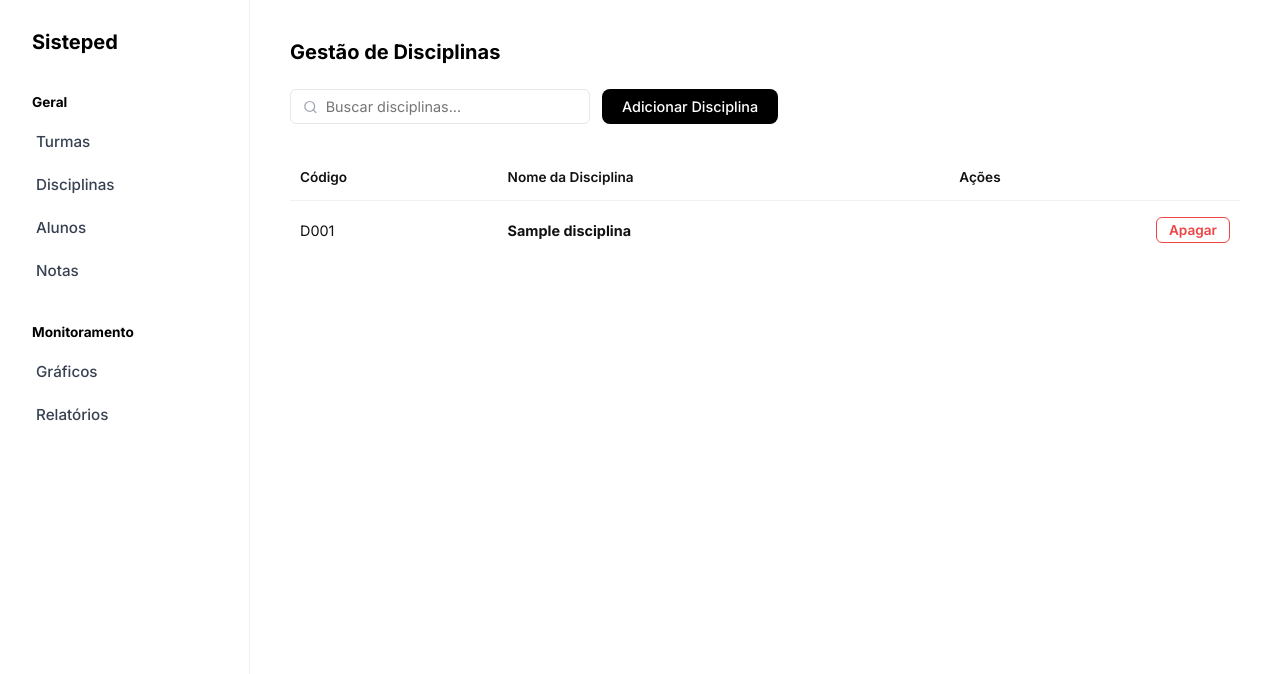
After one commit to r7melo/SistepedV2, a Flask app: page /disciplinas/ in a window 1280 px wide. The commit adds this page. Shown: the top 674 px of the page. Run offline with Flask 3, Linux system fonts and the light colour scheme; the visitor is signed in with stand-in values (Sample User, id 1); tables that the repository leaves empty hold one stand-in row (values such as "Sample post").

Commit message:
Crud - Disciplinas

```diff
--- a/sisteped/src/main.py
+++ b/sisteped/src/main.py
@@ -5,6 +5,7 @@ from .routes.relatorios import relatorios_bp
 from .routes.alunos import alunos_bp
 from .routes.notas import notas_bp
 from .routes.turmas import turmas_bp
+from .routes.disciplinas import disciplinas_bp
 
 app = Flask(
     __name__,
@@ -22,3 +23,4 @@ app.register_blueprint(relatorios_bp)
 app.register_blueprint(alunos_bp)
 app.register_blueprint(notas_bp)
 app.register_blueprint(turmas_bp)
+app.register_blueprint(disciplinas_bp)
--- /dev/null
+++ b/sisteped/src/routes/disciplinas.py
@@ -0,0 +1,43 @@
+from flask import Blueprint, render_template, request, redirect, url_for, flash, session
+from ..services.disciplina_service import (
+    listar_disciplinas_por_professor,
+    criar_disciplina_com_vinculo,
+    deletar_disciplina_seguro
+)
+
+disciplinas_bp = Blueprint('disciplinas', __name__, url_prefix='/disciplinas')
+
+@disciplinas_bp.route('/')
+def index():
+    if 'user_id' not in session:
+        return redirect(url_for('auth.login'))
+
+    # Filtra as disciplinas pelo professor logado
+    lista = listar_disciplinas_por_professor(session['user_id'])
+    return render_template('disciplinas/disciplinas.html', disciplinas=lista)
+
+@disciplinas_bp.route('/cadastrar', methods=['POST'])
+def cadastrar():
+    if 'user_id' not in session: return redirect(url_for('auth.login'))
+
+    nome = request.form.get('nome')
+    if nome:
+        # Passa o ID do professor para criar o vínculo
+        if criar_disciplina_com_vinculo(nome, session['user_id']):
+            flash('Disciplina vinculada com sucesso!', 'success')
+        else:
+            flash('Erro ao adicionar disciplina.', 'error')
+
+    return redirect(url_for('disciplinas.index'))
+
+@disciplinas_bp.route('/excluir/<int:id>', methods=['POST'])
+def excluir(id):
+    if 'user_id' not in session: return redirect(url_for('auth.login'))
+
+    # Só permite excluir se o vínculo pertencer ao professor logado
+    if deletar_disciplina_seguro(id, session['user_id']):
+        flash('Disciplina removida!', 'success')
+    else:
+        flash('Erro ao excluir ou permissão negada.', 'error')
+
+    return redirect(url_for('disciplinas.index'))
--- /dev/null
+++ b/sisteped/src/services/disciplina_service.py
@@ -0,0 +1,74 @@
+from .db import get_db_connection
+
+def listar_disciplinas_por_professor(id_professor):
+    """Lista apenas as disciplinas vinculadas ao professor logado."""
+    conn = get_db_connection()
+    resultados = []
+    if conn:
+        try:
+            cursor = conn.cursor(dictionary=True)
+            # Join entre Disciplina e ProfessorDisciplina para filtrar por professor
+            query = """
+                SELECT d.idDisciplina, d.nome
+                FROM Disciplina d
+                INNER JOIN ProfessorDisciplina pd ON d.idDisciplina = pd.idDisciplina
+                WHERE pd.idProfessor = %s
+                ORDER BY d.nome ASC
+            """
+            cursor.execute(query, (id_professor,))
+            resultados = cursor.fetchall()
+        except Exception as e:
+            print(f"Erro ao listar disciplinas: {e}")
+        finally:
+            cursor.close()
+            conn.close()
+    return resultados
+
+def criar_disciplina_com_vinculo(nome, id_professor):
+    """Cria a disciplina e vincula ao professor logado (ProfessorDisciplina)."""
+    conn = get_db_connection()
+    if not conn: return False
+    try:
+        cursor = conn.cursor()
+
+        # 1. Insere a disciplina
+        cursor.execute("INSERT INTO Disciplina (nome) VALUES (%s)", (nome,))
+        id_disciplina = cursor.lastrowid # Pega o ID gerado
+
+        # 2. Cria o vínculo na tabela ProfessorDisciplina
+        query_vinculo = "INSERT INTO ProfessorDisciplina (idProfessor, idDisciplina) VALUES (%s, %s)"
+        cursor.execute(query_vinculo, (id_professor, id_disciplina))
+
+        conn.commit()
+        return True
+    except Exception as e:
+        print(f"Erro ao criar disciplina e vínculo: {e}")
+        if conn: conn.rollback()
+        return False
+    finally:
+        cursor.close()
+        conn.close()
+
+def deletar_disciplina_seguro(id_disciplina, id_professor):
+    """Remove a disciplina apenas se ela pertencer ao professor logado."""
+    conn = get_db_connection()
+    if not conn: return False
+    try:
+        cursor = conn.cursor()
+
+        # Primeiro removemos o vínculo para evitar erro de FK
+        cursor.execute("DELETE FROM ProfessorDisciplina WHERE idDisciplina = %s AND idProfessor = %s",
+                       (id_disciplina, id_professor))
+
+        # Depois removemos a disciplina
+        cursor.execute("DELETE FROM Disciplina WHERE idDisciplina = %s", (id_disciplina,))
+
+        conn.commit()
+        return True
+    except Exception as e:
+        print(f"Erro ao deletar: {e}")
+        if conn: conn.rollback()
+        return False
+    finally:
+        cursor.close()
+        conn.close()
--- a/sisteped/src/templates/base.html
+++ b/sisteped/src/templates/base.html
@@ -17,6 +17,7 @@
                 <h3>Geral</h3>
                 <nav>
                     <a href="{{ url_for('turmas.index') }}" class="menu-item">Turmas</a>
+                    <a href="{{ url_for('disciplinas.index') }}" class="menu-item">Disciplinas</a>
                     <a href="{{ url_for('alunos.index') }}" class="menu-item">Alunos</a>
                     <a href="{{ url_for('notas.index') }}" class="menu-item">Notas</a>
                 </nav>
--- /dev/null
+++ b/sisteped/src/templates/disciplinas/disciplinas.html
@@ -0,0 +1,115 @@
+{% extends "base.html" %}
+
+{% block title %}Disciplinas - Sisteped{% endblock %}
+
+{% block content %}
+<div class="page-container">
+
+    <div class="page-header">
+        <h2>Gestão de Disciplinas</h2>
+    </div>
+
+    <div class="toolbar">
+        <div class="toolbar-left">
+            <div class="search-box">
+                <svg width="16" height="16" viewBox="0 0 24 24" fill="none" stroke="#9ca3af" stroke-width="2" stroke-linecap="round" stroke-linejoin="round"><circle cx="11" cy="11" r="8"></circle><line x1="21" y1="21" x2="16.65" y2="16.65"></line></svg>
+                <input type="text" placeholder="Buscar disciplinas...">
+            </div>
+
+            <button class="btn-black small" onclick="openAddModal()">Adicionar Disciplina</button>
+        </div>
+    </div>
+
+    <div class="table-responsive">
+        <table class="clean-table">
+            <thead>
+                <tr>
+                    <th>Código</th>
+                    <th>Nome da Disciplina</th>
+                    <th class="text-right">Ações</th>
+                </tr>
+            </thead>
+            <tbody>
+                {% for disciplina in disciplinas %}
+                <tr>
+                    <td class="text-gray">D{{ '%03d' % disciplina.idDisciplina }}</td>
+                    <td><strong>{{ disciplina.nome }}</strong></td>
+                    <td class="text-right">
+                        <button class="btn-danger-text" style="padding: 4px 12px; font-size: 0.85rem;"
+                                onclick="openDeleteModal('{{ disciplina.idDisciplina }}', '{{ disciplina.nome }}')">
+                            Apagar
+                        </button>
+                    </td>
+                </tr>
+                {% else %}
+                <tr>
+                    <td colspan="3" class="text-center" style="padding: 40px; color: #6b7280;">
+                        Nenhuma disciplina cadastrada.
+                    </td>
+                </tr>
+                {% endfor %}
+            </tbody>
+        </table>
+    </div>
+</div>
+
+<div id="addModal" class="modal-overlay">
+    <div class="modal-content">
+        <h3>Nova Disciplina</h3>
+        <form action="{{ url_for('disciplinas.cadastrar') }}" method="POST">
+            <div style="margin: 20px 0;">
+                <label class="form-label">Nome da Disciplina</label>
+                <input type="text" name="nome" class="form-control" placeholder="Ex: Matemática" required>
+            </div>
+            <div class="modal-footer">
+                <button type="button" class="btn-secondary" onclick="closeAddModal()">Cancelar</button>
+                <button type="submit" class="btn-black">Salvar</button>
+            </div>
+        </form>
+    </div>
+</div>
+
+<div id="deleteModal" class="modal-overlay danger">
+    <div class="modal-content small">
+        <h3 style="color: #dc2626;">Confirmar Exclusão</h3>
+        <p>Deseja realmente excluir a disciplina <strong id="deleteTargetName"></strong>?</p>
+        <p style="color: #666; font-size: 0.8rem; margin-top: 10px;">Esta ação removerá o seu vínculo com esta disciplina.</p>
+
+        <div class="modal-footer">
+            <button type="button" class="btn-secondary" onclick="closeDeleteModal()">Cancelar</button>
+            <form id="deleteForm" method="POST">
+                <button type="submit" class="btn-danger-confirm">Sim, Apagar</button>
+            </form>
+        </div>
+    </div>
+</div>
+
+<script>
+    function openAddModal() {
+        document.getElementById('addModal').style.display = 'flex';
+        document.body.style.overflow = 'hidden';
+    }
+    function closeAddModal() {
+        document.getElementById('addModal').style.display = 'none';
+        document.body.style.overflow = 'auto';
+    }
+
+    function openDeleteModal(id, nome) {
+        document.getElementById('deleteTargetName').innerText = nome;
+        document.getElementById('deleteForm').action = "/disciplinas/excluir/" + id;
+        document.getElementById('deleteModal').style.display = 'flex';
+        document.body.style.overflow = 'hidden';
+    }
+    function closeDeleteModal() {
+        document.getElementById('deleteModal').style.display = 'none';
+        document.body.style.overflow = 'auto';
+    }
+
+    window.onclick = function(event) {
+        if (event.target.classList.contains('modal-overlay')) {
+            closeAddModal();
+            closeDeleteModal();
+        }
+    }
+</script>
+{% endblock %}
```
Also changed, not shown: sisteped/src/routes/notas.py (+11 -2 lines), sisteped/src/templates/notas/cadastrar_notas.html (+4 -6 lines).
